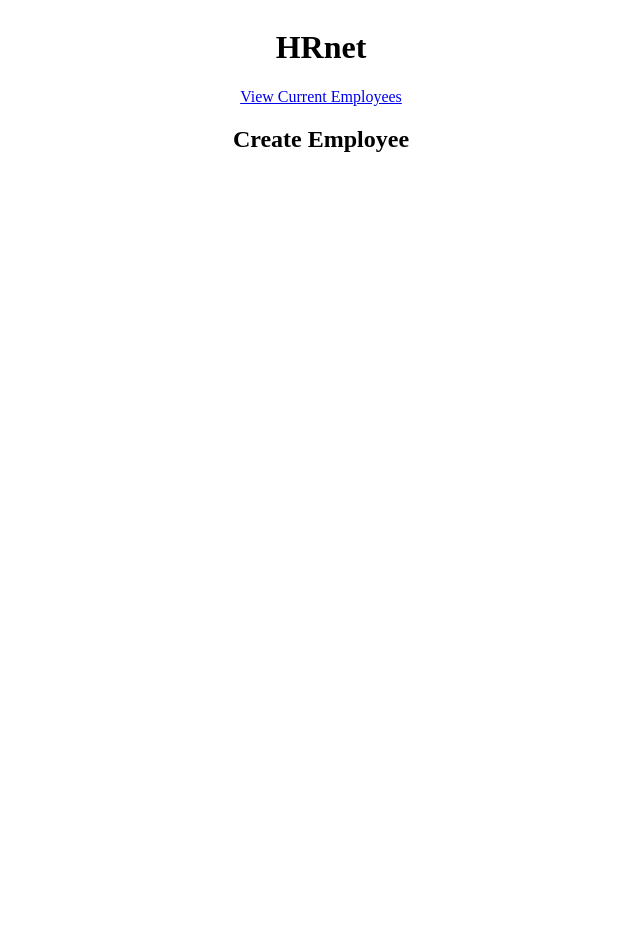
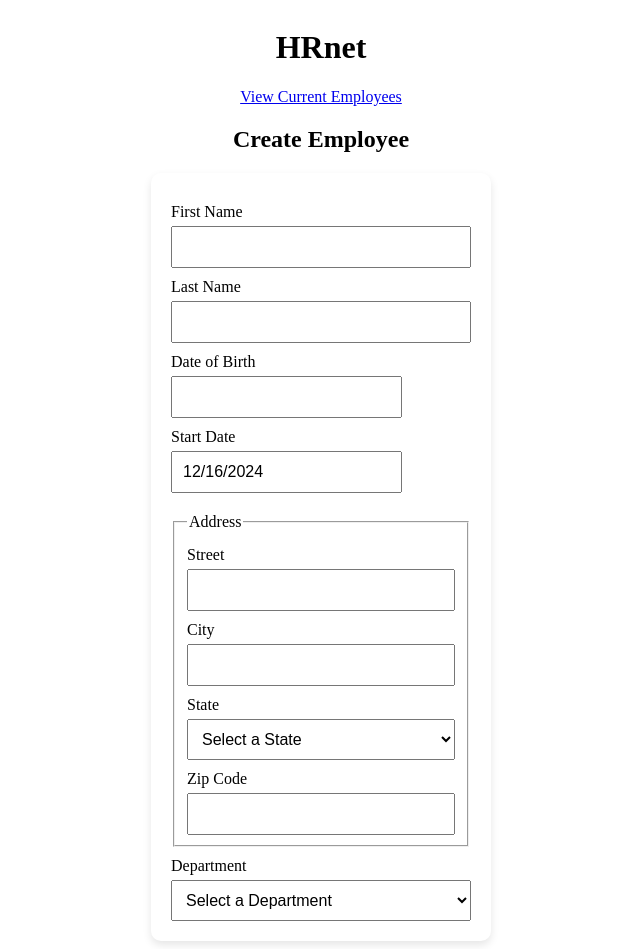
Before and after one commit to Karlito14/HRnet, a React app: page / in a window 1280 px wide. Shown: the whole page, without its empty margins (319-959 px from the left). Before the commit the page ends 800 px from the top, so only its background shows below. Built offline with nearby package versions, Linux system fonts and the light colour scheme; the HTML template or start-up script is replaced by a standard one.

Commit message:
correction affichage input

```diff
--- a/package.json
+++ b/package.json
@@ -11,6 +11,7 @@
   },
   "dependencies": {
     "react": "^18.3.1",
+    "react-datepicker": "^7.5.0",
     "react-dom": "^18.3.1",
     "react-router": "^7.0.2"
   },
--- /dev/null
+++ b/src/components/EmployeeForm/EmployeeForm.jsx
@@ -0,0 +1,131 @@
+import { useState } from 'react';
+import DatePicker from 'react-datepicker';
+import 'react-datepicker/dist/react-datepicker.css';
+import style from './EmployeeForm.module.css';
+import { DEPARTMENTS, STATES } from '../../data/constants';
+
+export const EmployeeForm = () => {
+  const [formData, setFormData] = useState({
+    firstName: '',
+    lastName: '',
+    dateOfBirth: '',
+    startDate: new Date(),
+    street: '',
+    city: '',
+    state: '',
+    zipCode: '',
+    department: '',
+  });
+
+  const handleChange = (name, value) => {
+    const newValue = value[0].toUpperCase() + value.slice(1);
+    setFormData((prevState) => ({ ...prevState, [name]: newValue }));
+  };
+
+  console.log(formData)
+
+  const handleDateChange = (name, date) => {
+    setFormData((prevState) => ({ ...prevState, [name]: date }));
+  };
+
+  return (
+    <form className={style.employeeForm}>
+      <label htmlFor="first-name">First Name</label>
+      <input
+        type="text"
+        id="first-name"
+        value={formData.firstName}
+        onChange={(e) => handleChange('firstName', e.target.value)}
+      />
+
+      <label htmlFor="last-name">Last Name</label>
+      <input
+        type="text"
+        id="last-name"
+        defaultValue={formData.lastName}
+        onChange={(e) => handleChange('lastName', e.target.value)}
+      />
+
+      <label htmlFor="date-of-birth">Date of Birth</label>
+      <DatePicker
+        selected={formData.dateOfBirth}
+        onChange={(date) => handleDateChange('dateOfBirth', date)}
+        showMonthDropdown
+        showYearDropdown
+        dropdownMode="select"
+      />
+
+      <label htmlFor="start-date">Start Date</label>
+      <DatePicker
+        selected={formData.startDate}
+        onChange={(date) => handleDateChange('startDate', date)}
+        showMonthDropdown
+        showYearDropdown
+        dropdownMode="select"
+      />
+
+      <fieldset className={style.address}>
+        <legend>Address</legend>
+        <div className={style.address_input}>
+          <label htmlFor="street">Street</label>
+          <input
+            type="text"
+            id="street"
+            defaultValue={formData.street}
+            onChange={(e) => handleChange('street', e.target.value)}
+          />
+        </div>
+
+        <div className={style.address_input}>
+          <label htmlFor="city">City</label>
+          <input
+            type="text"
+            id="city"
+            defaultValue={formData.city}
+            onChange={(e) => handleChange('city', e.target.value)}
+          />
+        </div>
+
+        <div className={style.address_input}>
+          <label htmlFor="state">State</label>
+          <select
+            id="state"
+            defaultValue={formData.state}
+            onChange={(e) => handleChange('state', e.target.value)}
+          >
+            <option value="">Select a State</option>
+            {STATES.map((state, index) => (
+              <option key={index} value={state.abbreviation}>
+                {state.name}
+              </option>
+            ))}
+          </select>
+        </div>
+
+        <div className={style.address_input}>
+          <label htmlFor="zip-code">Zip Code</label>
+          <input
+            type="number"
+            id="zip-code"
+            defaultValue={formData.zipCode}
+            onChange={(e) => handleChange('zipCode', e.target.value)}
+          />
+        </div>
+      </fieldset>
+
+      <label htmlFor="department">Department</label>
+      <select
+        id="department"
+        defaultValue={formData.department}
+        onChange={(e) => handleChange('department', e.target.value)}
+      >
+        <option value="">Select a Department</option>
+        {DEPARTMENTS.map((department, index) => (
+          <option key={index} value={department}>
+            {department}
+          </option>
+        ))}
+      </select>
+    </form>
+  );
+};
--- /dev/null
+++ b/src/components/EmployeeForm/EmployeeForm.module.css
@@ -0,0 +1,30 @@
+.employeeForm {
+  display: flex;
+  flex-direction: column;
+  max-width: 650px;
+  margin: 0 auto;
+  padding: 20px;
+  border-radius: 10px;
+  box-shadow: 0 4px 8px rgba(0, 0, 0, 0.1);
+}
+
+.employeeForm label {
+  margin-top: 10px;
+}
+
+.employeeForm input,
+.employeeForm select {
+  margin-top: 5px;
+  padding: 10px;
+  font-size: 16px;
+}
+
+.address {
+    margin-top: 20px;
+}
+
+.address_input {
+  display: flex;
+  flex-direction: column;
+
+}
--- a/src/constants.js
+++ b/src/data/constants.js
@@ -238,75 +238,11 @@ const STATES = [
 ];
 
 const DEPARTMENTS = [
-  {
-    name: 'Sales',
-  },
-  {
-    name: 'Marketing',
-  },
-  {
-    name: 'Engineering',
-  },
-  {
-    name: 'Human Resources',
-  },
-  {
-    name: 'Legal',
-  },
+  'Sales',
+  'Marketing',
+  'Engineering',
+  'Human Resources',
+  'Legal',
 ];
 
-const DEPARTMENT = {
-  label: 'Department',
-  id: 'department',
-  type: 'select',
-  options: DEPARTMENTS,
-};
-
-const INPUTS = [
-  {
-    label: 'First Name',
-    id: 'first-name',
-    type: 'text',
-  },
-  {
-    label: 'Last Name',
-    id: 'last-name',
-    type: 'text',
-  },
-  {
-    label: 'Date of Birth',
-    id: 'date-of-birth',
-    type: 'date',
-  },
-  {
-    label: 'Start Date',
-    id: 'start-date',
-    type: 'date',
-  },
-];
-
-const INPUTS_ADDRESS = [
-  {
-    label: 'Street',
-    id: 'street',
-    type: 'text',
-  },
-  {
-    label: 'City',
-    id: 'city',
-    type: 'text',
-  },
-  {
-    label: 'State',
-    id: 'state',
-    type: 'select',
-    options: STATES,
-  },
-  {
-    label: 'Zip Code',
-    id: 'zip-code',
-    type: 'number',
-  },
-];
-
-export { INPUTS, INPUTS_ADDRESS, DEPARTMENT };
+export { STATES, DEPARTMENTS };
--- a/src/pages/CreateEmployee/CreateEmployee.jsx
+++ b/src/pages/CreateEmployee/CreateEmployee.jsx
@@ -1,4 +1,5 @@
 import { NavLink } from 'react-router';
+import { EmployeeForm } from '../../components/EmployeeForm/EmployeeForm';
 
 export const CreateEmployee = () => {
   return (
@@ -6,6 +7,7 @@ export const CreateEmployee = () => {
       <h1>HRnet</h1>
       <NavLink to="/employee-list">View Current Employees</NavLink>
       <h2>Create Employee</h2>
+      <EmployeeForm />
     </>
   );
 };
```
Also changed, not shown: 1 other file (tests, documents, lock files or other folders).
